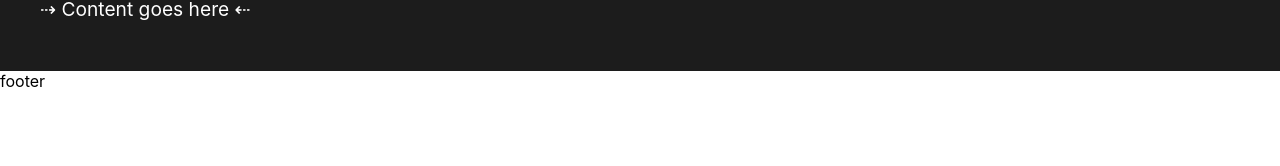
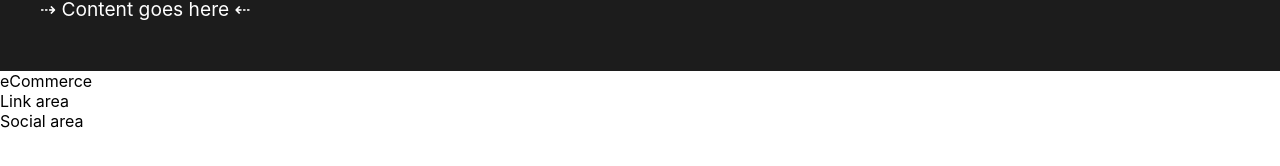
Before and after one commit to aeeerdna/vue-dc-comics, a Vue app: page / in a window 1280 px wide. Shown: the part 322-488 px from the top of the page. Built offline with nearby package versions, Linux system fonts and the light colour scheme.

Commit message:
impostazione footer

```diff
--- a/src/components/FooterComponent.vue
+++ b/src/components/FooterComponent.vue
@@ -1,10 +1,22 @@
 <template>
-  <div>footer</div>
+  <div>
+    <FooterECommerceComponent />
+    <FooterLinkComponent />
+    <FooterSocialComponent />
+  </div>
 </template>
 
 <script>
+import FooterECommerceComponent from "@/components/FooterECommerceComponent.vue";
+import FooterLinkComponent from "@/components/FooterLinkComponent.vue";
+import FooterSocialComponent from "@/components/FooterSocialComponent.vue";
 export default {
   name: "FooterComponent",
+  components: {
+    FooterECommerceComponent,
+    FooterLinkComponent,
+    FooterSocialComponent,
+  },
 };
 </script>
 
--- /dev/null
+++ b/src/components/FooterECommerceComponent.vue
@@ -0,0 +1,9 @@
+<template>
+  <div>eCommerce</div>
+</template>
+
+<script>
+export default {};
+</script>
+
+<style lang="scss" scoped></style>
--- /dev/null
+++ b/src/components/FooterLinkComponent.vue
@@ -0,0 +1,9 @@
+<template>
+  <div>Link area</div>
+</template>
+
+<script>
+export default {};
+</script>
+
+<style lang="scss" scoped></style>
--- /dev/null
+++ b/src/components/FooterSocialComponent.vue
@@ -0,0 +1,9 @@
+<template>
+  <div>Social area</div>
+</template>
+
+<script>
+export default {};
+</script>
+
+<style lang="scss" scoped></style>
```
